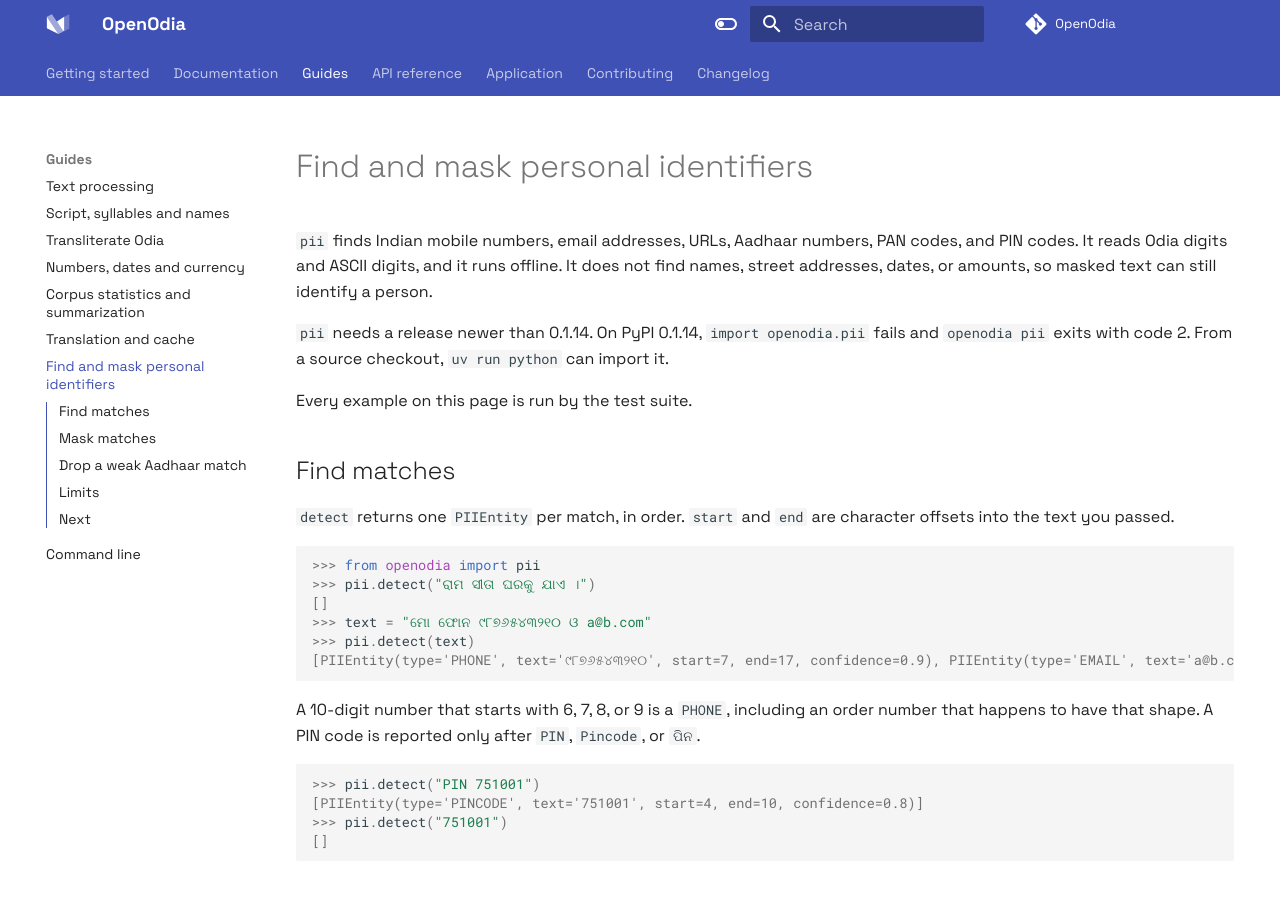
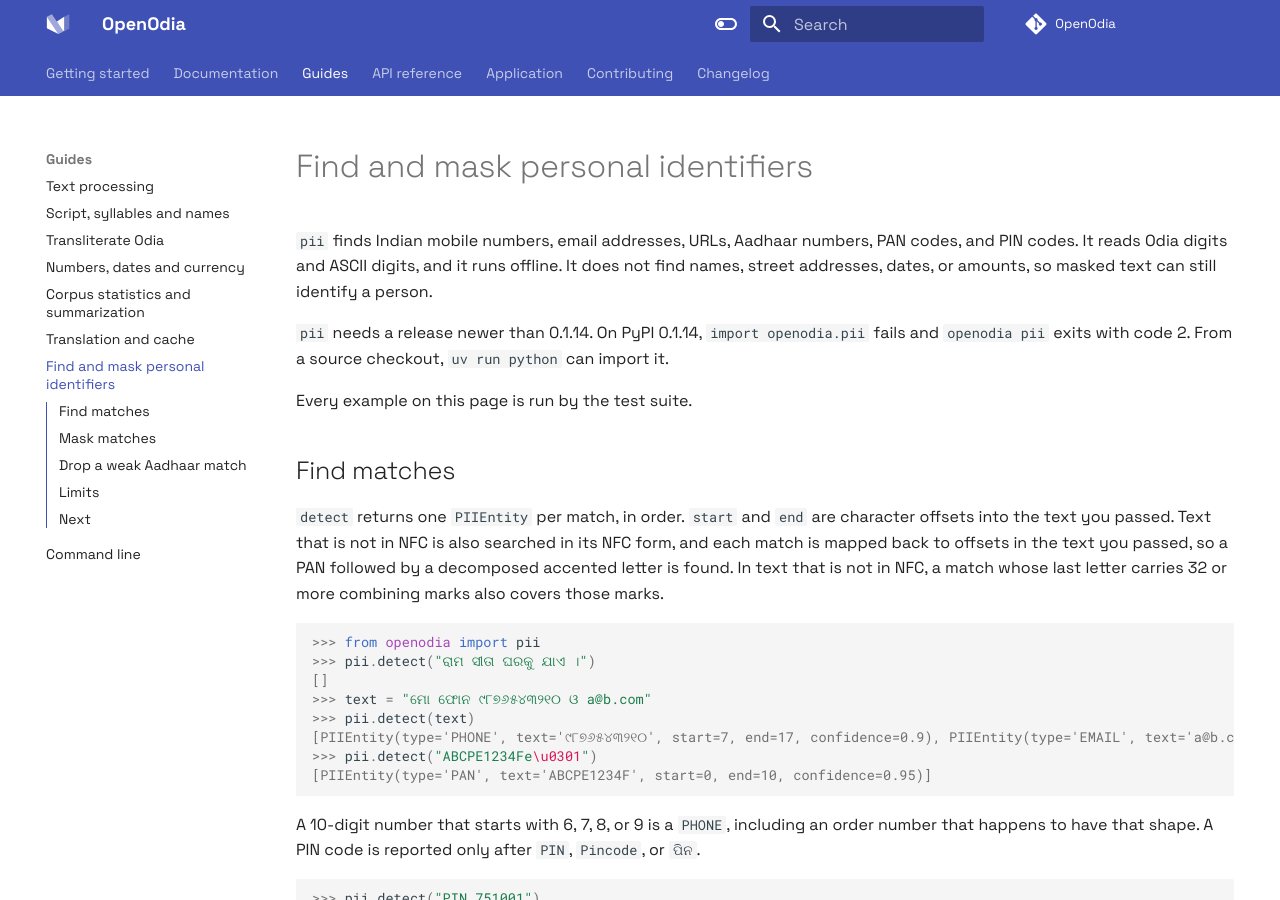
Before and after one commit to soumendrak/openodia, an MkDocs documentation site: the page built from docs/guides/pii.md, in a window 1280 px wide and 900 px high. Built offline with MkDocs 1.6.1 and Material for MkDocs 9.7.7, drawn with Linux system fonts in a browser that asks for light colours; comment, search, counter and statistics services are not loaded.

Commit message:
[#204] Document the NFC offset mapping in the PII guide

````diff
--- a/docs/guides/pii.md
+++ b/docs/guides/pii.md
@@ -8,7 +8,7 @@ Every example on this page is run by the test suite.
 
 ## Find matches
 
-`detect` returns one `PIIEntity` per match, in order. `start` and `end` are character offsets into the text you passed.
+`detect` returns one `PIIEntity` per match, in order. `start` and `end` are character offsets into the text you passed. Text that is not in NFC is also searched in its NFC form, and each match is mapped back to offsets in the text you passed, so a PAN followed by a decomposed accented letter is found. In text that is not in NFC, a match whose last letter carries 32 or more combining marks also covers those marks.
 
 ```pycon
 >>> from openodia import pii
@@ -17,6 +17,8 @@ Every example on this page is run by the test suite.
 >>> text = "ମୋ ଫୋନ ୯୮୭୬୫୪୩୨୧୦ ଓ a@b.com"
 >>> pii.detect(text)
 [PIIEntity(type='PHONE', text='୯୮୭୬୫୪୩୨୧୦', start=7, end=17, confidence=0.9), PIIEntity(type='EMAIL', text='a@b.com', start=20, end=27, confidence=0.95)]
+>>> pii.detect("ABCPE1234Fe\u0301")
+[PIIEntity(type='PAN', text='ABCPE1234F', start=0, end=10, confidence=0.95)]
 ```
 
 A 10-digit number that starts with 6, 7, 8, or 9 is a `PHONE`, including an order number that happens to have that shape. A PIN code is reported only after `PIN`, `Pincode`, or `ପିନ`.
````
Also changed, not shown: CHANGELOG.md (+1 -0 lines), 1 other file.
